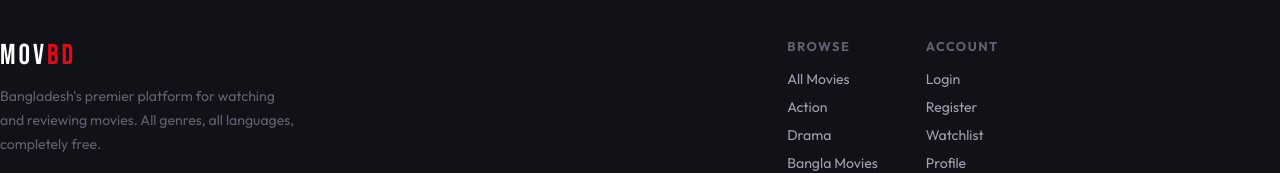
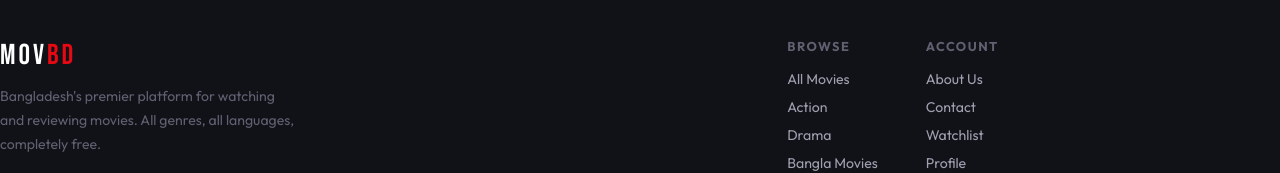
Before and after one commit to 2210alphAroni/movbd, a React (Create React App) app in the folder frontend/: page / in a window 1280 px wide. Shown: the part 908-1081 px from the top of the page. Built offline with nearby package versions, Linux system fonts and the light colour scheme; no server answers; the HTML template or start-up script is replaced by a standard one.

Commit message:
link update

```diff
--- a/frontend/src/components/common/Footer.js
+++ b/frontend/src/components/common/Footer.js
@@ -24,8 +24,8 @@ const Footer = () => (
         </div>
         <div>
           <h4>Account</h4>
-          <Link to="/login">Login</Link>
-          <Link to="/register">Register</Link>
+          <Link to="/about">About Us</Link>
+          <Link to="/contact">Contact</Link>
           <Link to="/watchlist">Watchlist</Link>
           <Link to="/profile">Profile</Link>
         </div>
@@ -36,7 +36,7 @@ const Footer = () => (
       <small>
         Developed by
         <a
-          href="https://roniportfolio.onrender.com"
+          href="https://nabinurislamroni.me"
           target="_blank"
           rel="noopener noreferrer"
         >
```
